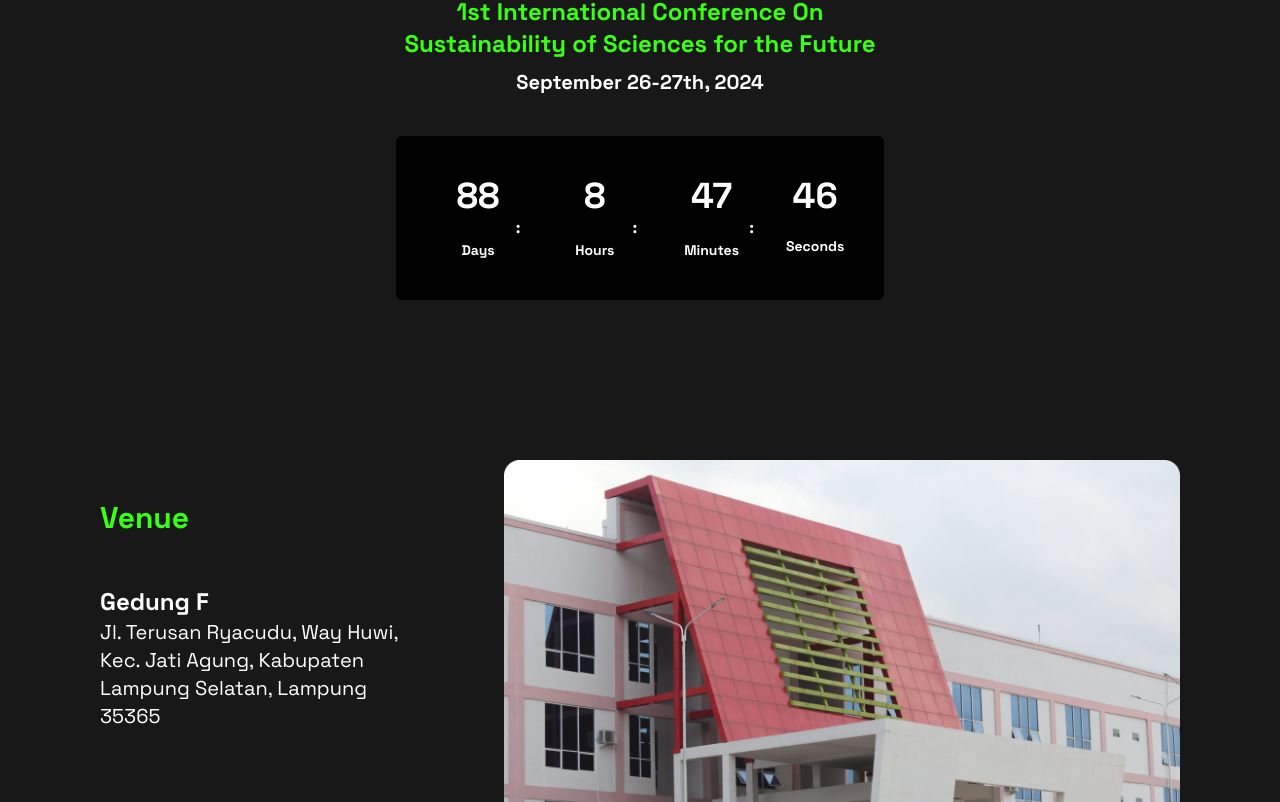
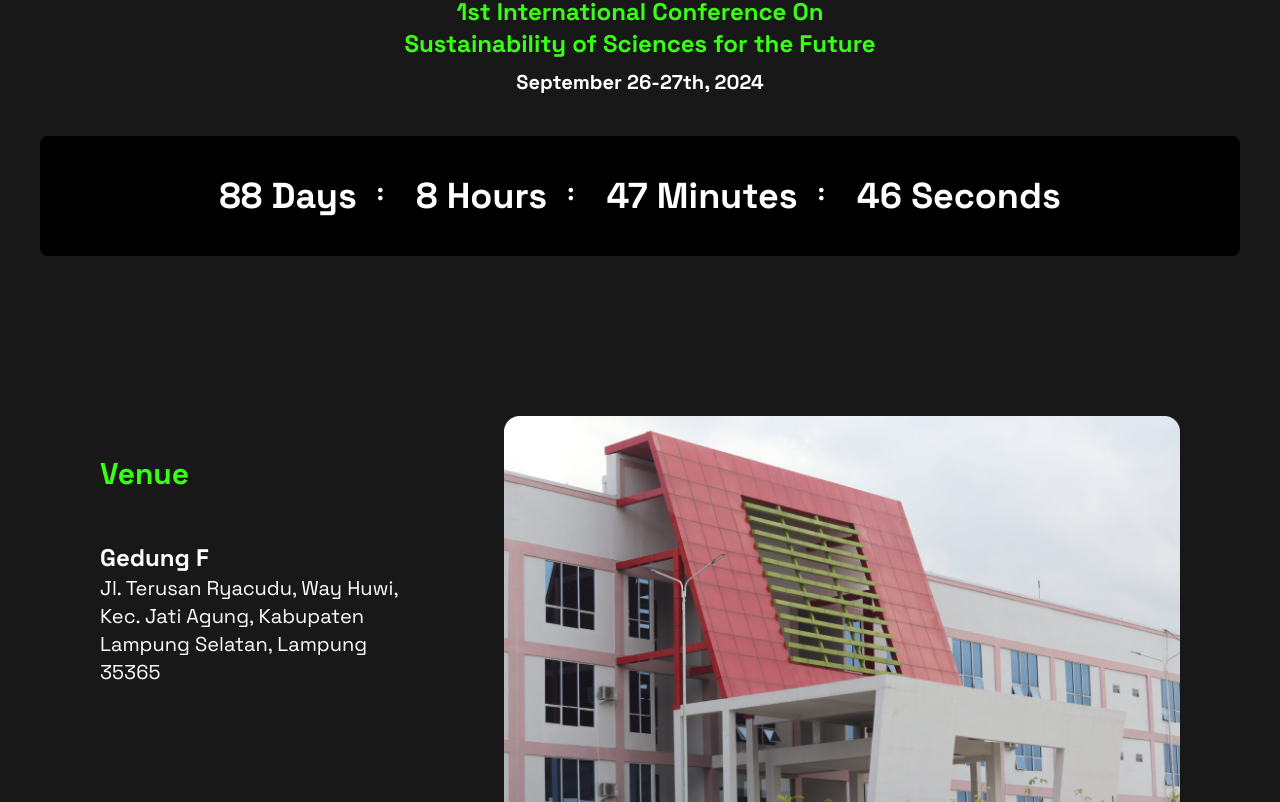
Before and after one commit to projeksainsdata/icssf-frontend, a React (Vite) app: page / in a window 1280 px wide. Shown: the part 5078-5880 px from the top of the page. Built offline with nearby package versions, Linux system fonts and the light colour scheme.

Commit message:
countdown contact topics footer

```diff
--- a/src/components/Contact.jsx
+++ b/src/components/Contact.jsx
@@ -31,7 +31,7 @@ const ConnectWithUs = () => {
     // </div>
     <div className="flex flex-col items-center justify-center mx-10 mt-32 gap-5">
   <div className="flex flex-col md:flex-row text-white items-center justify-between w-full">
-    <h1 className="text-3xl font-spaceGrotesk font-medium text-center md:text-left">Connect With Us</h1>
+    <h1 className="text-5xl font-spaceGrotesk font-bold text-center md:text-left">Connect With Us</h1>
     <p className="font-plusJakarta text-center md:text-right w-full md:w-1/2 mt-3 md:mt-0">Lorem ipsum dolor sit amet, consectetur adipiscing elit. Phasellus a quam id neque rhoncus pulvinar at non leo</p>
   </div>
   <div className="flex flex-col md:flex-row gap-3 w-full">
--- a/src/components/Countdown.jsx
+++ b/src/components/Countdown.jsx
@@ -35,25 +35,21 @@ const CountdownTimer = () => {
         </h1>
         <p className="text-lg sm:text-xl font-bold mb-2 mt-2 text-white">September 26-27th, 2024</p>
         <div className="flex justify-center items-center mt-10">
-          <div className="bg-black text-white p-4 sm:p-10 font-bold font-spaceGrotesk rounded-md flex space-x-4 sm:space-x-8">
-            <div className="text-center">
-              <div className="text-2xl sm:text-4xl">{timeLeft.days || '0'}</div>
-              <div className='ml-20'>:</div>
-              <div className="text-sm">Days</div>
+          <div className="bg-black text-white p-4 sm:p-10 font-bold font-spaceGrotesk w-full rounded-lg items-center text-center justify-center flex space-x-4 sm:space-x-8">
+            <div className="text-center flex justify-center">
+              <div className="text-2xl sm:text-4xl">{timeLeft.days || '0'} Days</div>
+              <div className='ml-5 text-2xl'>:</div>
             </div>
-            <div className="text-center">
-              <div className="text-2xl sm:text-4xl">{timeLeft.hours || '0'}</div>
-              <div className='ml-20'>:</div>
-              <div className="text-sm">Hours</div>
+            <div className="text-center flex justify-center">
+              <div className="text-2xl sm:text-4xl">{timeLeft.hours || '0'} Hours</div>
+              <div className='ml-5 text-2xl'>:</div>
             </div>
-            <div className="text-center">
-              <div className="text-2xl sm:text-4xl">{timeLeft.minutes || '0'}</div>
-              <div className='ml-20'>:</div>
-              <div className="text-sm">Minutes</div>
+            <div className="text-center flex justify-center">
+              <div className="text-2xl sm:text-4xl">{timeLeft.minutes || '0'} Minutes</div>
+              <div className='ml-5 text-2xl'>:</div>
             </div>
-            <div className="text-center">
-              <div className="text-2xl sm:text-4xl">{timeLeft.seconds || '0'}</div>
-              <div className="text-sm mt-6 md:mt-5">Seconds</div>
+            <div className="text-center flex justify-center">
+              <div className="text-2xl sm:text-4xl">{timeLeft.seconds || '0'} Seconds</div>
             </div>
           </div>
         </div>
--- a/src/components/Footer.jsx
+++ b/src/components/Footer.jsx
@@ -6,7 +6,7 @@ import logoFooter from '../assets/images/footer.png'
 const Footer = () => {
     return (
         <>
-        <div className="flex items-center justify-between mx-10 py-5 mt-[10em] border-t border-white border-opacity-10">
+        <div className="flex items-center justify-between mx-10 py-5 mt-[8em] border-t border-white border-opacity-10">
             <img src={logoFooter} width={200}/>
             <p className="font-plusJakarta text-white text-sm">Copyright ICSSF 2024</p>
             {/*<div className="absolute bg-gradient-to-b from-[#121212] to-[#39FF14] bg-opacity-0 w-[60em] h-72 rounded-full left-0 right-0 ml-auto mr-auto -bottom-[20px] blur-3xl"></div>*/}
--- a/src/components/Topics.jsx
+++ b/src/components/Topics.jsx
@@ -3,7 +3,7 @@ import { IconSchool, IconChevronDown, IconChevronUp } from '@tabler/icons-react'
 import scientist from '../assets/images/scientist.png';
 
 const Topics = () => {
-    const [openTopic, setOpenTopic] = useState("Nature Sciences");
+    const [openTopic, setOpenTopic] = useState();
 
     const toggleTopic = (name) => {
         setOpenTopic(openTopic === name ? null : name);
```
